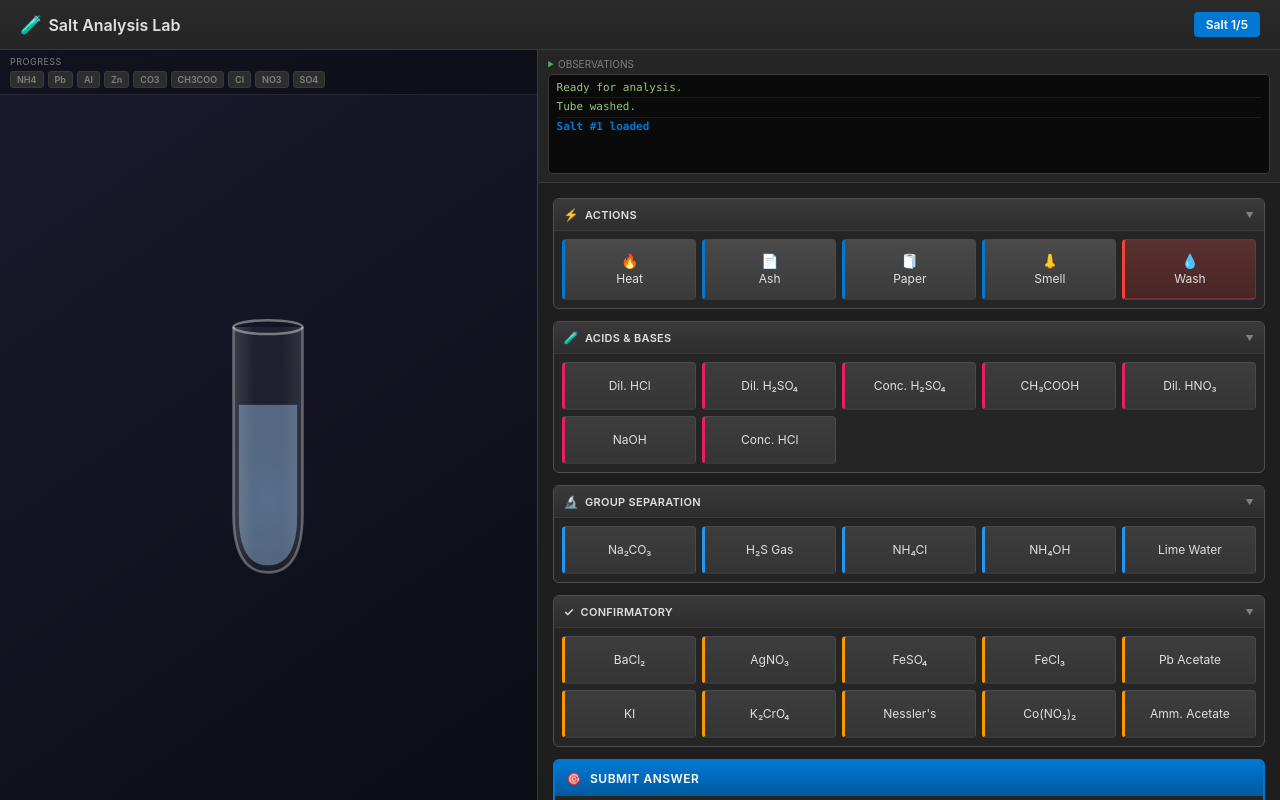
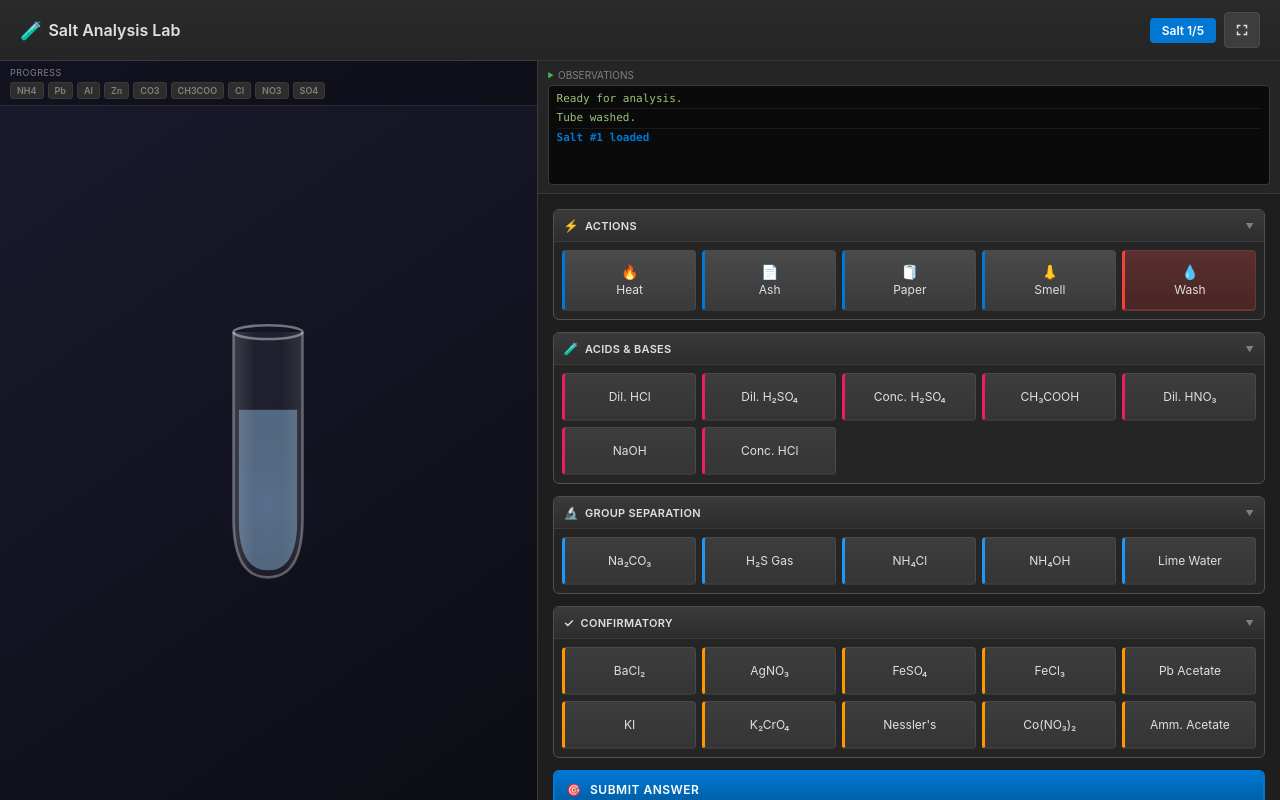
Before and after one commit to RedCarbons/saltAnalysis, a plain HTML site: page index.html in a window 1280 px wide. Drawn offline with Linux system fonts and the light colour scheme.

Commit message:
Update index.html

```diff
--- a/index.html
+++ b/index.html
@@ -98,6 +98,12 @@
             font-size: 18px;
         }
 
+        .header-controls {
+            display: flex;
+            align-items: center;
+            gap: 8px;
+        }
+
         .salt-badge {
             background: var(--qt-highlight);
             color: white;
@@ -105,6 +111,36 @@
             border-radius: 4px;
             font-size: 12px;
             font-weight: 600;
+        }
+
+        .fullscreen-btn {
+            background: var(--qt-button);
+            border: 1px solid var(--qt-border);
+            color: var(--qt-text);
+            width: 36px;
+            height: 36px;
+            border-radius: 4px;
+            cursor: pointer;
+            display: flex;
+            align-items: center;
+            justify-content: center;
+            font-size: 16px;
+            transition: all 0.15s ease;
+        }
+
+        .fullscreen-btn:hover {
+            background: var(--qt-button-hover);
+        }
+
+        .fullscreen-btn:active {
+            background: var(--qt-button-pressed);
+            transform: scale(0.95);
+        }
+
+        .fullscreen-btn svg {
+            width: 18px;
+            height: 18px;
+            fill: currentColor;
         }
 
         /* === MAIN CONTAINER === */
@@ -762,6 +798,15 @@
 
         .toast.error {
             background: rgba(244, 67, 54, 0.95);
+        }
+
+        /* Fullscreen styles */
+        :fullscreen {
+            background-color: var(--qt-window);
+        }
+
+        :fullscreen .lab-view {
+            max-height: 45vh;
         }
     </style>
 </head>
@@ -811,7 +856,17 @@
             <span class="app-title-icon">🧪</span>
             <span>Salt Analysis Lab</span>
         </div>
-        <div class="salt-badge" id="lap-display">Salt 1/5</div>
+        <div class="header-controls">
+            <div class="salt-badge" id="lap-display">Salt 1/5</div>
+            <button class="fullscreen-btn" id="fullscreen-btn" onclick="toggleFullscreen()" title="Toggle Fullscreen">
+                <svg id="fs-expand" viewBox="0 0 24 24">
+                    <path d="M7 14H5v5h5v-2H7v-3zm-2-4h2V7h3V5H5v5zm12 7h-3v2h5v-5h-2v3zM14 5v2h3v3h2V5h-5z"/>
+                </svg>
+                <svg id="fs-compress" viewBox="0 0 24 24" style="display: none;">
+                    <path d="M5 16h3v3h2v-5H5v2zm3-8H5v2h5V5H8v3zm6 11h2v-3h3v-2h-5v5zm2-11V5h-2v5h5V8h-3z"/>
+                </svg>
+            </button>
+        </div>
     </header>
 
     <!-- Main Container -->
@@ -997,6 +1052,42 @@
     </div>
 
     <script>
+        // Fullscreen functionality
+        function toggleFullscreen() {
+            if (!document.fullscreenElement && !document.webkitFullscreenElement && !document.msFullscreenElement) {
+                // Enter fullscreen
+                const elem = document.documentElement;
+                if (elem.requestFullscreen) {
+                    elem.requestFullscreen();
+                } else if (elem.webkitRequestFullscreen) { // Safari
+                    elem.webkitRequestFullscreen();
+                } else if (elem.msRequestFullscreen) { // IE11
+                    elem.msRequestFullscreen();
+                }
+            } else {
+                // Exit fullscreen
+                if (document.exitFullscreen) {
+                    document.exitFullscreen();
+                } else if (document.webkitExitFullscreen) { // Safari
+                    document.webkitExitFullscreen();
+                } else if (document.msExitFullscreen) { // IE11
+                    document.msExitFullscreen();
+                }
+            }
+        }
+
+        // Update fullscreen button icon
+        function updateFullscreenButton() {
+            const isFullscreen = document.fullscreenElement || document.webkitFullscreenElement || document.msFullscreenElement;
+            document.getElementById('fs-expand').style.display = isFullscreen ? 'none' : 'block';
+            document.getElementById('fs-compress').style.display = isFullscreen ? 'block' : 'none';
+        }
+
+        // Listen for fullscreen changes
+        document.addEventListener('fullscreenchange', updateFullscreenButton);
+        document.addEventListener('webkitfullscreenchange', updateFullscreenButton);
+        document.addEventListener('msfullscreenchange', updateFullscreenButton);
+
         // Reagent Data (Reduced set)
         const REAGENTS = {
             acids: [
@@ -1492,6 +1583,13 @@
             if (now - (window.lastTap || 0) < 300) e.preventDefault();
             window.lastTap = now;
         }, { passive: false });
+
+        // Keyboard shortcut for fullscreen (F11 or F key)
+        document.addEventListener('keydown', (e) => {
+            if (e.key === 'f' || e.key === 'F') {
+                toggleFullscreen();
+            }
+        });
     </script>
 </body>
 </html>
```
